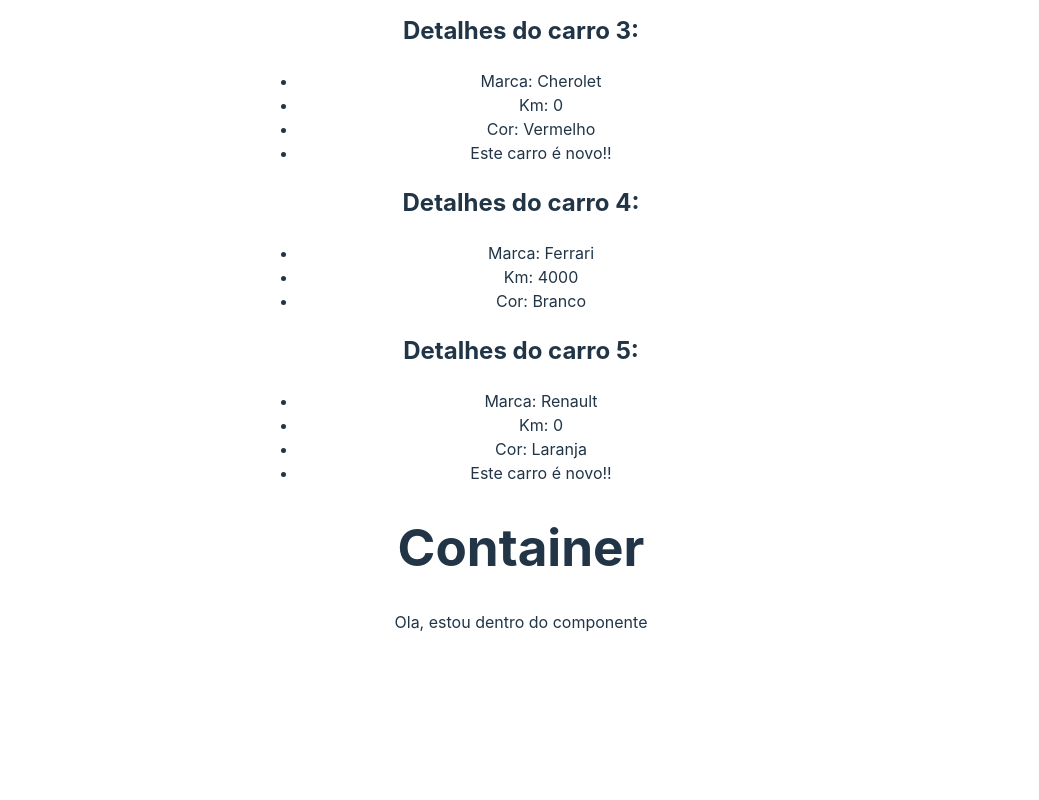
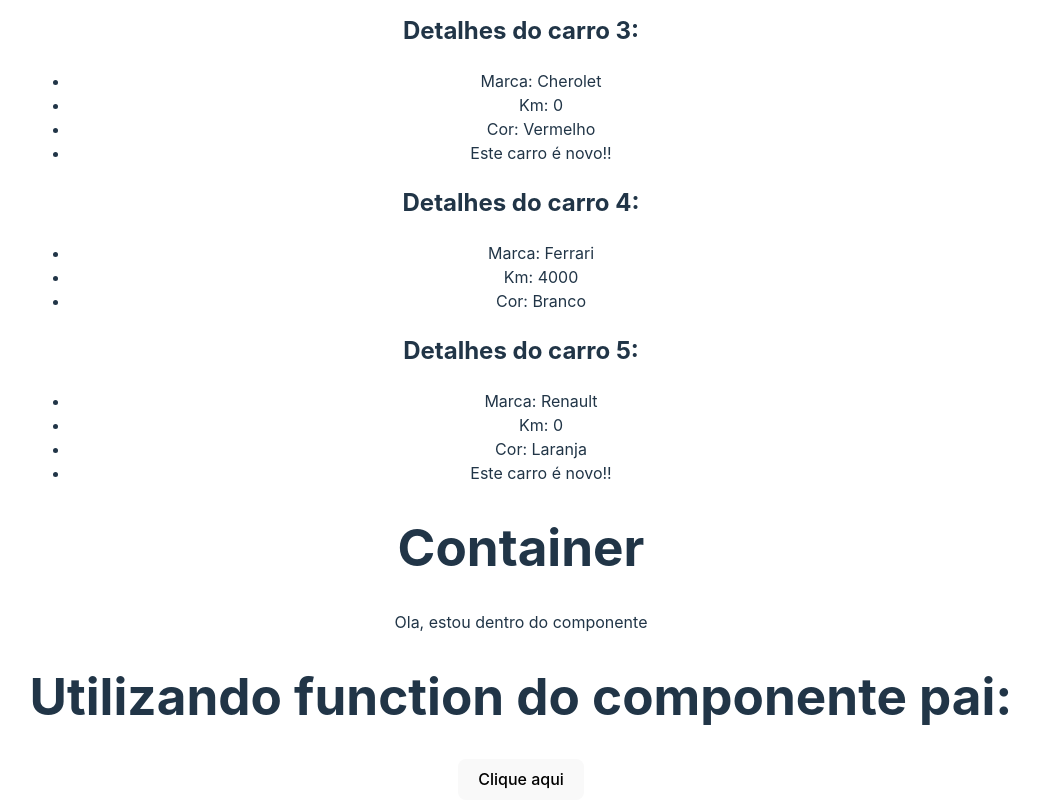
Before and after one commit to VictorLapaDev/React-Course-Matheus-Battiti, a React (Vite) app in the folder 3-Avancado-Em-React/ImageProject/: page / in a window 1280 px wide. Shown: the part 2051-2851 px from the top of the page, without its empty margins (119-1158 px from the left). Before the commit the page ends 2701 px from the top, so only its background shows below. Built offline with nearby package versions, Linux system fonts and the light colour scheme.

Commit message:
feat: function como componente

```diff
--- a/3-Avancado-Em-React/ImageProject/src/App.tsx
+++ b/3-Avancado-Em-React/ImageProject/src/App.tsx
@@ -3,6 +3,7 @@ import vovo from "./assets/vovoMax.jfif"
 import CarDetails from './components/CarDetails'
 import ConditionalRender from './components/ConditionalRender'
 import Container from './components/Container'
+import ExportFunction from './components/ExportFunction'
 import ListRender from './components/ListRender'
 import ManageData from './components/ManageData'
 import ShowUserName from './components/ShowUserName'
@@ -15,8 +16,12 @@ function App() {
     {id: 3, marca: "Cherolet", cor: "Vermelho", km: 0, novo: true},
     {id: 4, marca: "Ferrari", cor: "Branco",km: 4000, novo: false},
     {id: 5, marca: "Renault", cor: "Laranja", km: 0, novo: true},
+  ]
 
-  ]
+
+  function showMessage(){
+    alert("Evento do componente pai ")
+  }
   return (
     <>
 
@@ -64,6 +69,9 @@ function App() {
     <Container>
         <p>Ola, estou dentro do componente</p>
     </Container>
+
+    {/* executando função em componente filho do componente pai */}
+    <ExportFunction myFunction={showMessage}/>
     </>
   )
 }
--- /dev/null
+++ b/3-Avancado-Em-React/ImageProject/src/components/ExportFunction.tsx
@@ -0,0 +1,15 @@
+interface prop{
+    myFunction: () => void;
+}
+
+
+const ExportFunction: React.FC<prop> = ({myFunction}) => {
+  return (
+    <div>
+        <h1>Utilizando function do componente pai:</h1>
+        <button onClick={myFunction}>Clique aqui</button>
+    </div>
+  )
+}
+
+export default ExportFunction
```
